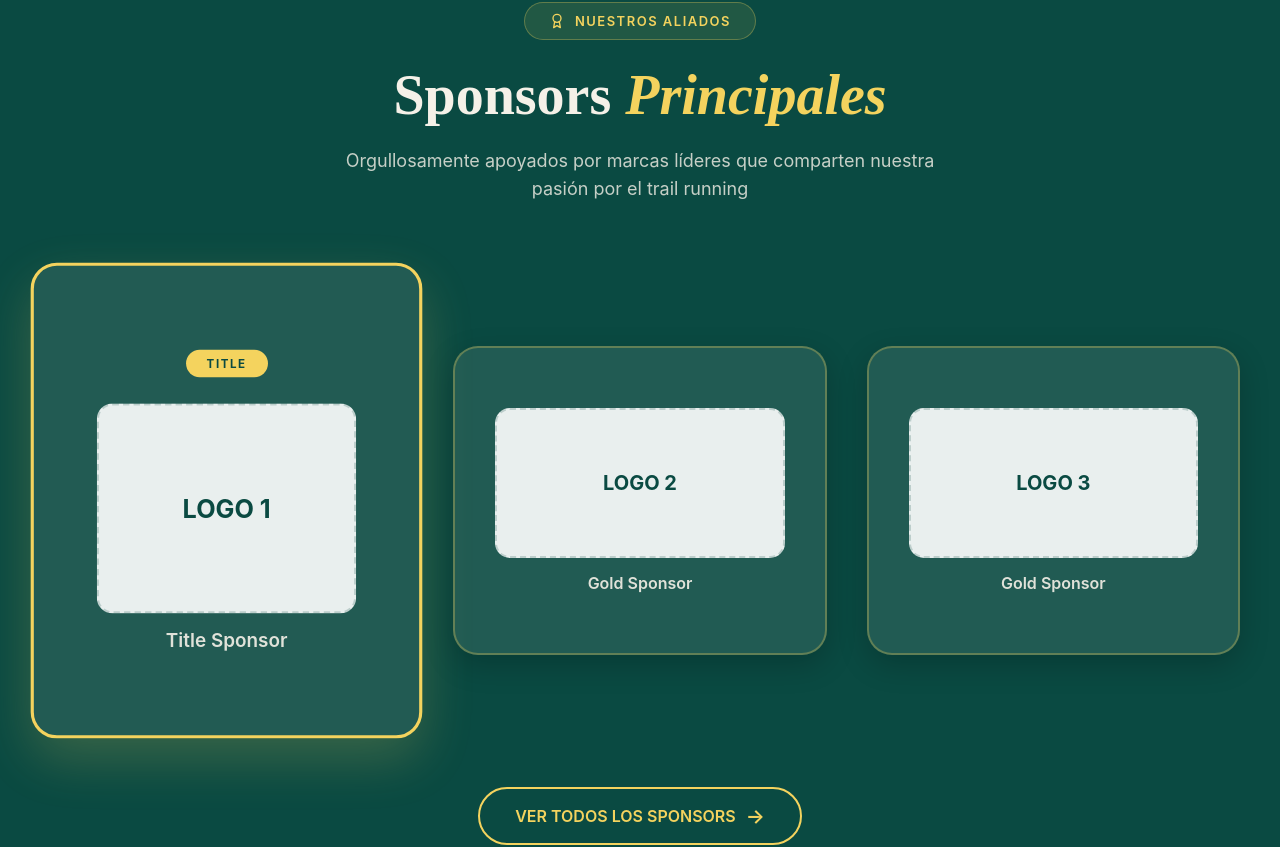
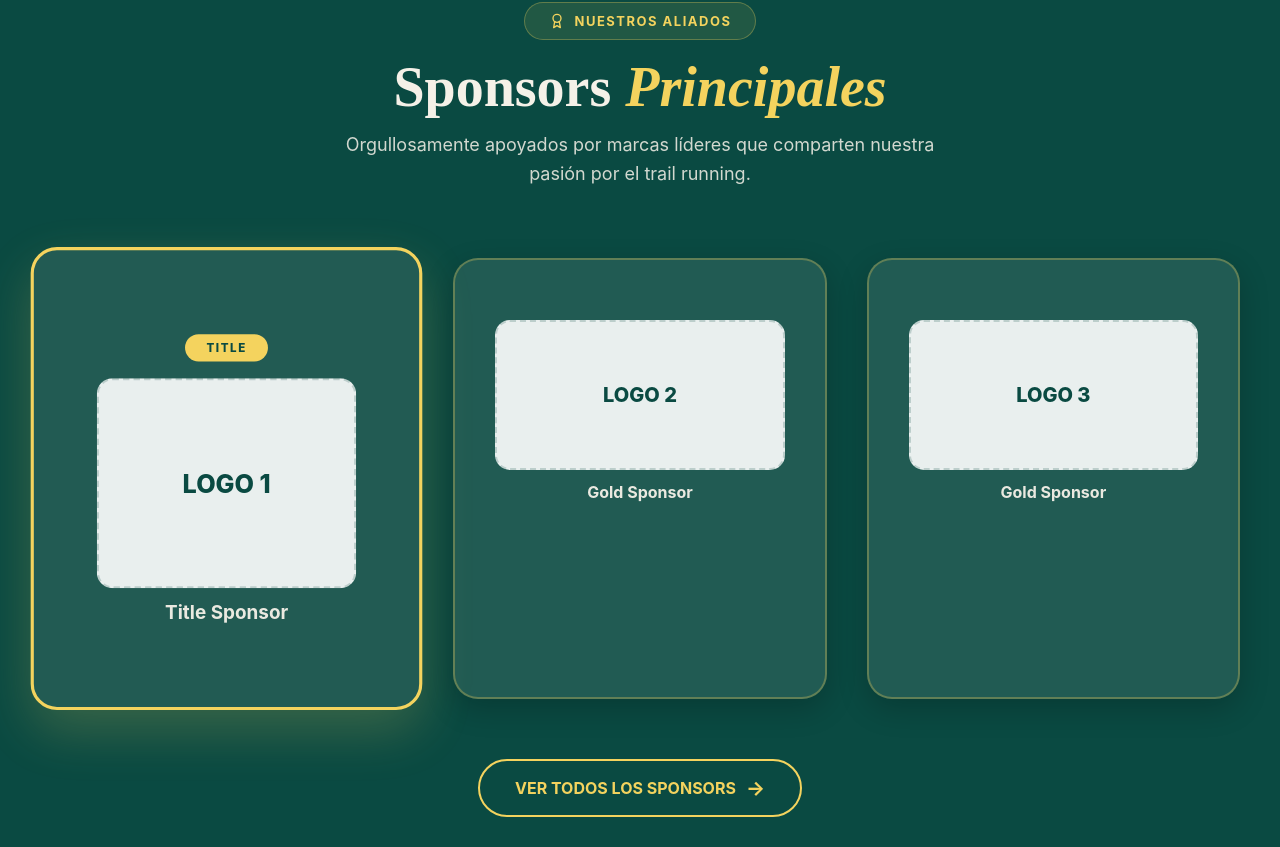
Before and after one commit to gabywakil/tepuy-race, a React (Vite) app: page /#/ in a window 1280 px wide. Shown: the part 2865-3712 px from the top of the page. Built offline with nearby package versions, Linux system fonts and the light colour scheme.

Commit message:
MainSponsors.jsx

```diff
--- a/src/components/MainSponsors.jsx
+++ b/src/components/MainSponsors.jsx
@@ -1,8 +1,11 @@
 import React from 'react';
 import { Award } from 'lucide-react';
 import { Link } from 'react-router-dom';
+import useMedia from '../hooks/useMedia';
 
 const MainSponsors = () => {
+  const { isMobile } = useMedia('(max-width: 768px)');
+
   const mainSponsors = [
     { name: "Title Sponsor", tier: "TITLE", logo: "LOGO 1" },
     { name: "Gold Sponsor", tier: "GOLD", logo: "LOGO 2" },
@@ -11,7 +14,7 @@ const MainSponsors = () => {
 
   return (
     <section style={{
-      padding: '100px 40px',
+      padding: isMobile ? '70px 18px' : '100px 40px',
       backgroundColor: '#0a4a42',
       width: '100%',
       margin: 0,
@@ -24,20 +27,20 @@ const MainSponsors = () => {
         {/* Header */}
         <div style={{
           textAlign: 'center',
-          marginBottom: '70px'
+          marginBottom: isMobile ? '40px' : '70px'
         }}>
           <div style={{
             display: 'inline-flex',
             alignItems: 'center',
             gap: '10px',
             backgroundColor: 'rgba(244, 211, 94, 0.1)',
-            padding: '10px 24px',
+            padding: isMobile ? '8px 18px' : '10px 24px',
             borderRadius: '30px',
-            marginBottom: '25px',
+            marginBottom: '18px',
             border: '1px solid rgba(244, 211, 94, 0.3)',
             fontFamily: "'Inter', sans-serif",
-            fontSize: '13px',
-            fontWeight: '600',
+            fontSize: isMobile ? '12px' : '13px',
+            fontWeight: '700',
             color: '#f4d35e',
             letterSpacing: '1.5px'
           }}>
@@ -46,38 +49,38 @@ const MainSponsors = () => {
           </div>
 
           <h2 style={{
-            fontSize: '56px',
+            fontSize: isMobile ? '42px' : '56px',
             fontWeight: '900',
-            marginBottom: '20px',
-            lineHeight: '1.1',
+            marginBottom: '14px',
+            lineHeight: '1.05',
             color: '#f5f1e8'
           }}>
             Sponsors <span style={{ color: '#f4d35e', fontStyle: 'italic' }}>Principales</span>
           </h2>
 
           <p style={{
-            fontSize: '18px',
+            fontSize: isMobile ? '16px' : '18px',
             color: '#f5f1e8',
-            opacity: 0.8,
-            maxWidth: '600px',
+            opacity: 0.85,
+            maxWidth: '650px',
             margin: '0 auto',
             fontFamily: "'Inter', sans-serif",
             lineHeight: '1.6'
           }}>
-            Orgullosamente apoyados por marcas líderes que comparten nuestra pasión por el trail running
+            Orgullosamente apoyados por marcas líderes que comparten nuestra pasión por el trail running.
           </p>
         </div>
 
         {/* Sponsors Grid */}
         <div style={{
           display: 'grid',
-          gridTemplateColumns: 'repeat(3, 1fr)',
-          gap: '40px',
-          alignItems: 'center'
+          gridTemplateColumns: isMobile ? '1fr' : 'repeat(3, 1fr)',
+          gap: isMobile ? '16px' : '40px',
+          alignItems: 'stretch'
         }}>
           {mainSponsors.map((sponsor, index) => (
             <div key={index} style={{
-              padding: index === 0 ? '80px 60px' : '60px 40px',
+              padding: isMobile ? '26px 18px' : (index === 0 ? '80px 60px' : '60px 40px'),
               backgroundColor: 'rgba(245, 241, 232, 0.1)',
               borderRadius: '25px',
               textAlign: 'center',
@@ -85,21 +88,22 @@ const MainSponsors = () => {
               boxShadow: index === 0 ? '0 20px 50px rgba(244, 211, 94, 0.2)' : '0 10px 30px rgba(0, 0, 0, 0.2)',
               transition: 'all 0.3s ease',
               cursor: 'pointer',
-              transform: index === 0 ? 'scale(1.05)' : 'scale(1)'
+              transform: isMobile ? 'none' : (index === 0 ? 'scale(1.05)' : 'scale(1)')
             }}
             onMouseOver={(e) => {
+              if (isMobile) return;
               e.currentTarget.style.transform = index === 0 ? 'scale(1.08)' : 'scale(1.03)';
               e.currentTarget.style.borderColor = '#f4d35e';
               e.currentTarget.style.backgroundColor = 'rgba(245, 241, 232, 0.15)';
               e.currentTarget.style.boxShadow = '0 25px 60px rgba(244, 211, 94, 0.3)';
             }}
             onMouseOut={(e) => {
+              if (isMobile) return;
               e.currentTarget.style.transform = index === 0 ? 'scale(1.05)' : 'scale(1)';
               e.currentTarget.style.borderColor = index === 0 ? '#f4d35e' : 'rgba(244, 211, 94, 0.3)';
               e.currentTarget.style.backgroundColor = 'rgba(245, 241, 232, 0.1)';
               e.currentTarget.style.boxShadow = index === 0 ? '0 20px 50px rgba(244, 211, 94, 0.2)' : '0 10px 30px rgba(0, 0, 0, 0.2)';
             }}>
-              {/* Tier Badge */}
               {index === 0 && (
                 <div style={{
                   display: 'inline-block',
@@ -108,41 +112,39 @@ const MainSponsors = () => {
                   padding: '6px 20px',
                   borderRadius: '20px',
                   fontSize: '11px',
-                  fontWeight: '700',
+                  fontWeight: '800',
                   letterSpacing: '1.5px',
-                  marginBottom: '25px',
+                  marginBottom: '16px',
                   fontFamily: "'Inter', sans-serif"
                 }}>
                   {sponsor.tier}
                 </div>
               )}
 
-              {/* Logo Placeholder */}
               <div style={{
                 width: '100%',
-                height: index === 0 ? '200px' : '150px',
+                height: isMobile ? '140px' : (index === 0 ? '200px' : '150px'),
                 backgroundColor: 'rgba(255, 255, 255, 0.9)',
                 borderRadius: '15px',
                 display: 'flex',
                 alignItems: 'center',
                 justifyContent: 'center',
-                fontSize: index === 0 ? '24px' : '20px',
-                fontWeight: '700',
+                fontSize: isMobile ? '18px' : (index === 0 ? '24px' : '20px'),
+                fontWeight: '800',
                 color: '#0a4a42',
                 fontFamily: "'Inter', sans-serif",
                 border: '2px dashed rgba(10, 74, 66, 0.2)',
-                marginBottom: '15px'
+                marginBottom: '12px'
               }}>
                 {sponsor.logo}
               </div>
 
-              {/* Sponsor Name */}
               <div style={{
-                fontSize: index === 0 ? '18px' : '16px',
-                fontWeight: '600',
+                fontSize: isMobile ? '15px' : (index === 0 ? '18px' : '16px'),
+                fontWeight: '700',
                 color: '#f5f1e8',
                 fontFamily: "'Inter', sans-serif",
-                opacity: 0.9
+                opacity: 0.95
               }}>
                 {sponsor.name}
               </div>
@@ -153,23 +155,26 @@ const MainSponsors = () => {
         {/* View All Link */}
         <div style={{
           textAlign: 'center',
-          marginTop: '60px'
+          marginTop: isMobile ? '26px' : '60px'
         }}>
           <Link
             to="/sponsors"
             style={{
               display: 'inline-flex',
               alignItems: 'center',
+              justifyContent: 'center',
               gap: '10px',
               color: '#f4d35e',
               textDecoration: 'none',
               fontSize: '16px',
-    fontWeight: '600',
+              fontWeight: '700',
               fontFamily: "'Inter', sans-serif",
-    padding: '15px 35px',
+              padding: isMobile ? '14px 22px' : '15px 35px',
               border: '2px solid #f4d35e',
               borderRadius: '30px',
-    transition: 'all 0.3s ease'
+              transition: 'all 0.3s ease',
+              width: isMobile ? '100%' : 'auto',
+              maxWidth: isMobile ? '360px' : 'none'
             }}
             onMouseOver={(e) => {
               e.currentTarget.style.backgroundColor = '#f4d35e';
@@ -182,10 +187,8 @@ const MainSponsors = () => {
               e.currentTarget.style.transform = 'translateY(0)';
             }}
           >
-  VER TODOS LOS SPONSORS
-  <span style={{ fontSize: '20px' }}>→</span>
+            VER TODOS LOS SPONSORS <span style={{ fontSize: '20px' }}>→</span>
           </Link>
-
         </div>
       </div>
     </section>
```
Lines whose indentation alone changed are shown as unchanged.
